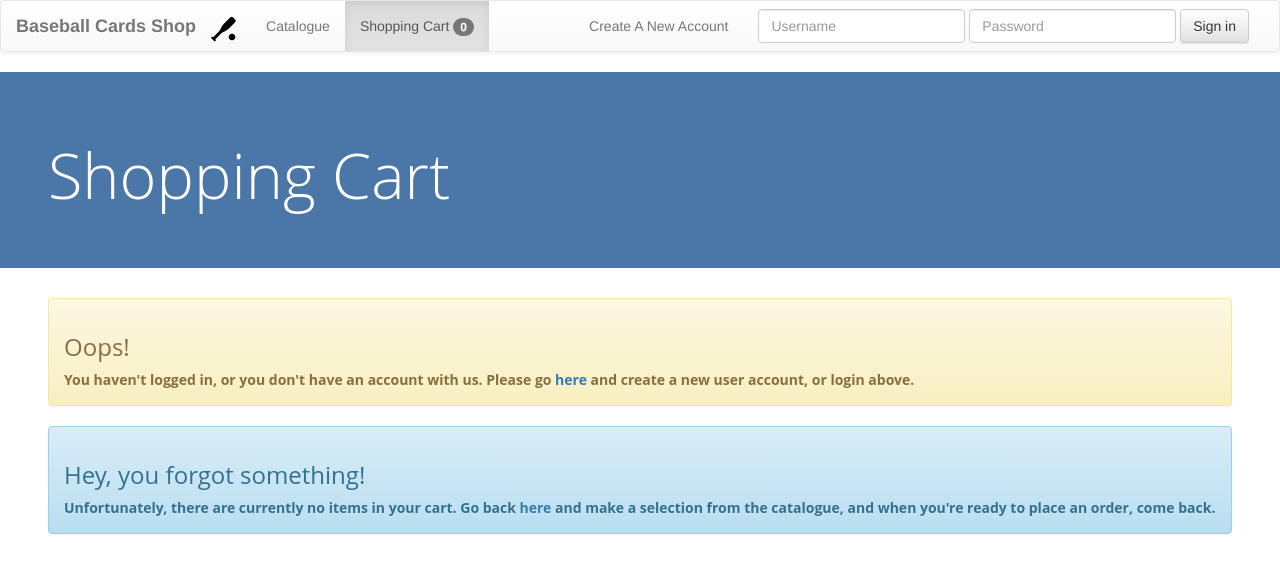
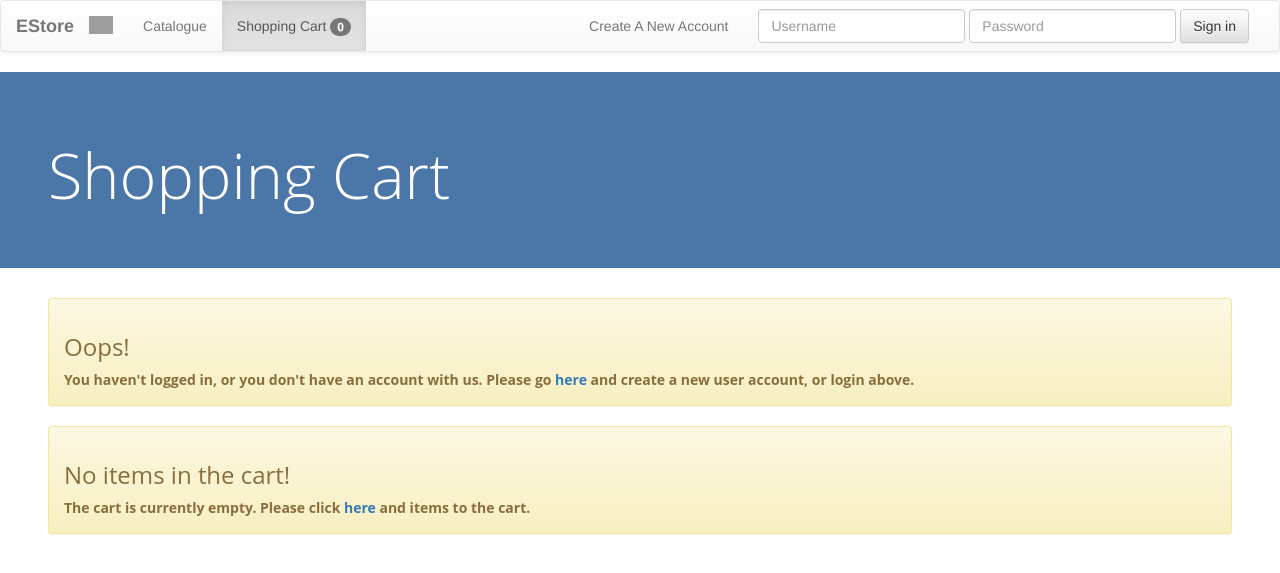
Before and after one commit to cadz7/CI-Shopping-Cart, a CodeIgniter app: page /index.php/main/shoppingCart in a window 1280 px wide. Shown: the top 573 px of the page. Run offline with CodeIgniter, Linux system fonts and the light colour scheme; some libraries are stand-ins or nearby versions; grey boxes are pictures that could not be loaded.

Commit message:
Fixed remove button, changed css and minor changes to code

```diff
--- a/estore/application/controllers/main.php
+++ b/estore/application/controllers/main.php
@@ -71,7 +71,6 @@ class Main extends CI_Controller {
         }
 
         $data['cartcontents'] = $shoppingCart;
-
         $this->load->view('templates/template.php', $data);
 
     }
--- a/estore/application/helpers/email_helper.php
+++ b/estore/application/helpers/email_helper.php
@@ -12,11 +12,11 @@ function emailHelper($obj, $user_email, $order_id) {
 
 	$obj->email->initialize($config);
 
-	//Load the email models
+	/* Load the email models */
 	$obj->load->library('email');
 	$obj->email->set_newline("\r\n");
 
-	//Get the email content
+	/* Get the email content */
 	$obj->load->model('order_model');
 	$obj->load->model('product_model');
 	$orders = $obj->order_model->get($order_id);
@@ -36,7 +36,7 @@ function emailHelper($obj, $user_email, $order_id) {
 	$email = $obj->load->view('email/email.php',$data,TRUE);
 
 	//Send the emails
-	$obj->email->from('admin@baseballcards.com', 'Baseball Card Administrator');
+	$obj->email->from('support@baseballcards.com', 'Baseball Card Support');
 	$obj->email->to($user_email);
 	$obj->email->subject('Order Confirmation');
 	$obj->email->message($email);
--- a/estore/application/views/checkout/checkout.php
+++ /dev/null
@@ -1,3 +0,0 @@
-<?php
-
-?>
--- a/estore/application/views/shoppingcart/shoppingcart.php
+++ b/estore/application/views/shoppingcart/shoppingcart.php
@@ -3,7 +3,7 @@ $(document).ready(function(){
 	/*	Get and Set cookies   */
 	var shoppingCart =  getCookie('shoppingCart');
 
-	/*	Creating cart array from JSON*/
+	/*	Creating cart array from JSON */
 	if (shoppingCart) {
 		shoppingCart = JSON.parse(shoppingCart);
 	}
@@ -46,6 +46,7 @@ $(document).ready(function(){
 				return
 			}
 		}
+		//Creating an item object with updated quantity value
 		var item = {
 			id: item_id,
 			quantity: item_quantity
@@ -53,6 +54,7 @@ $(document).ready(function(){
 		changedItems.push(item);
 	}
 
+	/*	Removing changed items	*/
 	function removeFromChanged (item_id) {
 		for (var i=0; i < changedItems.length; i++) {
 			if (changedItems[i].id == item_id) {
@@ -81,50 +83,53 @@ $(document).ready(function(){
 	}
 
 	function makeShoppingCartTable(shoppingCart) {
-		tablestr = "<th></th><th>Name</th><th>Price</th><th>Quantity</th><th></th>";
+		cartTable = "<th></th><th>Name</th><th>Price</th><th>Quantity</th><th></th>";
 		for (var i=0; i < shoppingCart.length; i++) {
 			price = parseFloat(shoppingCart[i].price);
-			tablestr += "<tr><td><img class = 'cartphoto' src='" + "<?= base_url() ?>" +"images/product/";
-			tablestr += shoppingCart[i].photo + "'></td>";
-			tablestr += "<td>" + htmlEncode(shoppingCart[i].name) + "</td>";
-			tablestr += "<td>$" + price.toFixed(2) + "</td>";
-			tablestr += '<td> <div class="form-group">';
-			tablestr += '<input type="text" pattern="\\d+" class="form-control quantity" ';
-			tablestr += 'oninvalid="setCustomValidity(\'Please enter a positive numeric value\')" ';
-			tablestr += 'onchange="try{setCustomValidity(\'\')}catch(e){}" ';
-			tablestr += 'required= "" value ="'+ htmlEncode(shoppingCart[i].quantity) +'">';
-			tablestr += '<div class="inventoryproductid">' + shoppingCart[i].id + '</div>';
-			tablestr += '</div>' + '</td>';
-		    tablestr += '<td><button type="button" class="btn btn-xs btn-danger item">' +
+			cartTable += "<tr><td><img class = 'cartphoto' src='" + "<?= base_url() ?>" +"images/product/";
+			cartTable += shoppingCart[i].photo + "'></td>";
+			cartTable += "<td>" + htmlEncode(shoppingCart[i].name) + "</td>";
+			cartTable += "<td>$" + price.toFixed(2) + "</td>";
+			cartTable += '<td> <div class="form-group">';
+			cartTable += '<input type="text" pattern="\\d+" class="form-control quantity" ';
+			cartTable += 'oninvalid="setCustomValidity(\'Please enter a positive numeric value\')" ';
+			cartTable += 'onchange="try{setCustomValidity(\'\')}catch(e){}" ';
+			cartTable += 'required= "" value ="'+ htmlEncode(shoppingCart[i].quantity) +'">';
+			cartTable += '<div class="inventoryproductid">' + shoppingCart[i].id + '</div>';
+			cartTable += '</div>' + '</td>';
+		    cartTable += '<td><button type="button" class="btn btn-xs btn-danger item">' +
 	 		'Remove</button></td></tr>';
 		}
-		tablestr += '<tr>';
-		tablestr += '<td></td><td colspan=2><ul class="list-group"><ul class="list-group">';
-	    tablestr += '<li class="list-group-item disabled"><b>Total Price</b><div class="cartprice">'
-		tablestr += getTotal(shoppingCart) + '</div></li></ul></td>';
-		tablestr +=	'<td></td><td><input id="cartbutton" class="btn btn-primary cart" type="submit" value="Update Cart"></input></td>';
-	    tablestr += '</tr>';
-		return tablestr;
+		cartTable += '<tr>';
+		cartTable += '<td></td><td colspan=2><ul class="list-group"><ul class="list-group">';
+	    cartTable += '<li class="list-group-item disabled"><b>Total Price</b><div class="cartprice">'
+		cartTable += getTotal(shoppingCart) + '</div></li></ul></td>';
+		cartTable +=	'<td></td><td><input id="cartbutton" class="btn btn-primary cart" type="submit" value="Update Cart"></input></td>';
+	    cartTable += '</tr>';
+		return cartTable;
 	}
 
 	function noItemsMsg() {
-		$('.inventory').html('<div class="alert alert-info" role="alert"><h3>Hey, you forgot something!</h3>' +
-		'<p><b>Unfortunately, there are currently no items in your cart. Go back <a href="'+
-		'<?= base_url()?>' + '">here</a> and' +
-		' make a selection from the catalogue, and when you\'re ready to place an order, come back.</b></div>');
+		$('.inventory').html('<div class="alert alert-warning" role="alert"><h3>No items in the cart!</h3>' +
+		'<p><b>The cart is currently empty. Please click <a href="'+
+		'<?= base_url()?>' + '">here</a>' +
+		' and items to the cart.</b></div>');
 	}
 
 	if(shoppingCart[0] != undefined && shoppingCart[0].id != undefined) {
-		//Set up for inventory table
-		tableInteriorStr = makeShoppingCartTable(shoppingCart);
-		tableStr = '<form id="cartinventory" role="form">';
-		tableStr += '<div class="panel panel-default">';
-		tableStr += '<div class="panel-heading"><h3>Cart Inventory</h3></div>';
-		tableStr += '<table class="table cart">' + tableInteriorStr;
-		tableStr += '</table></div></form>';
-		$('.inventory').html(tableStr);
 
-		//Set up for checkout form
+		//Markup for the Shopping Cart Table
+		tableMarkup = makeShoppingCartTable(shoppingCart);
+		cartTable = '<form id="shopping-cart" role="form">';
+		cartTable += '<div class="panel panel-default">';
+		cartTable += '<div class="panel-heading"><h3>Shopping Cart</h3></div>';
+		cartTable += '<table class="table cart">' + tableMarkup;
+		cartTable += '</table></div></form>';
+		$('.inventory').html(cartTable);
+
+
+		/*	=====  Code for Checkout Form ======	*/
+
 		checkoutForm = '<?php 	$attributes = array('role' => 'form');
 								echo form_open("orders/checkout", $attributes); ?>';
 		checkoutForm += '<div class="panel panel-default">';
@@ -133,7 +138,7 @@ $(document).ready(function(){
 		checkoutForm +=	'<label for="creditnumber">Credit Card Number</label>';
 		checkoutForm += '<?php
 				$creditcardnumber_type = array('type'=>'text', 'class'=>'form-control', 'pattern'=>'[0-9]{4}[-][0-9]{4}[-][0-9]{4}[-][0-9]{4}',
-				'oninvalid'=>"setCustomValidity(\'Please enter a credit card number with 16 digits\')",
+				'oninvalid'=>"setCustomValidity(\'Please enter your credit card number with 16 digits\')",
 				'onchange'=>"try{setCustomValidity(\'\')}catch(e){}",
 				'id'=>'creditnumber', 'name'=>'creditnumber', 'required'=>'', 'placeholder'=>'XXXX-XXXX-XXXX-XXXX');
 				echo form_input($creditcardnumber_type);
@@ -172,7 +177,7 @@ $(document).ready(function(){
 	}
 
 	// Prevents form submission for cartinventory but still preserves validation messages
-	$('#cartinventory').on( "submit", function( event ) {
+	$('#shopping-cart').on( "submit", function( event ) {
     	if ( this.checkValidity && !this.checkValidity() ) {
         	$( this ).find( ":invalid" ).first().focus();
         	event.preventDefault();
@@ -196,7 +201,7 @@ $(document).ready(function(){
 
 	 // Remove button clicked for item, hide row of item, remove it from cookies variable shopping
 	 // cart.
-	$('.btn.btn-xs.btn-success.item').click(function() {
+	$('.btn.btn-xs.btn-danger.item').click(function() {
 		var row = $(this).parent().parent();
 		var id = row.find('.inventoryproductid').html();
 		removeFromCart(id);
--- a/estore/application/views/templates/taskbar_anon.php
+++ b/estore/application/views/templates/taskbar_anon.php
@@ -7,9 +7,9 @@
 					class="icon-bar"></span> <span class="icon-bar"></span> <span
 					class="icon-bar"></span>
 			</button>
-			<div class="navbar-brand"><b>Baseball Cards Shop</b></div>
+			<div class="navbar-brand"><b>EStore</b></div>
 			<div class="navbar-brand">
-			<img alt="Brand" class="img-responsive" src="<?= base_url(); ?>/images/glyphicons_311_baseball.png">
+			<img alt="Brand" class="img-responsive" src="http://simpleicon.com/wp-content/uploads/baseball.png" width="24" height="24">
 			</div>
 		</div>
 
--- a/estore/application/views/templates/taskbar_user.php
+++ b/estore/application/views/templates/taskbar_user.php
@@ -8,9 +8,9 @@
 					class="icon-bar"></span> <span class="icon-bar"></span> <span
 					class="icon-bar"></span>
 			</button>
-			<div class="navbar-brand"><b>Baseball Cards Shop</b></div>
+			<div class="navbar-brand"><b>EStore</b></div>
 			<div class="navbar-brand">
-			<img alt="Brand" class="img-responsive" src="<?= base_url(); ?>/images/glyphicons_311_baseball.png">
+			<img alt="Brand" class="img-responsive" src="http://simpleicon.com/wp-content/uploads/baseball.png" width="24" height="24">
 			</div>
 		</div>
 
```
Also changed, not shown: estore/application/controllers/store.php (+0 -12 lines), estore/application/models/order_model.php (+11 -10 lines), estore/application/models/product_model.php (+16 -15 lines), estore/application/models/user_model.php (+10 -5 lines), estore/application/views/admin/orders/list.php (+13 -1 lines), estore/application/views/admin/users/list.php (+14 -6 lines), estore/application/views/product/editForm.php (+9 -0 lines), estore/application/views/product/list.php (+12 -2 lines), estore/application/views/product/newForm.php (+9 -2 lines), estore/application/views/templates/taskbar_admin.php (+2 -5 lines), estore/application/views/catalogue/list.php (indentation only). Lines whose indentation alone changed are shown as unchanged.
